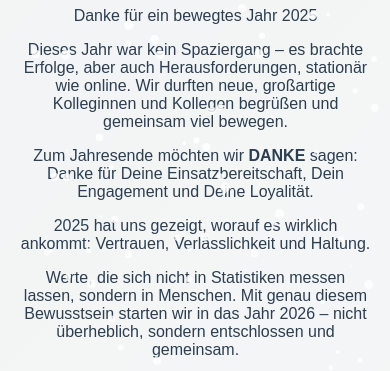
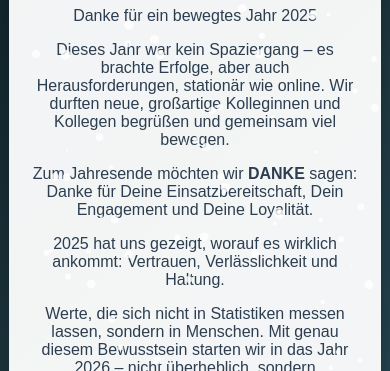
Before and after one commit to cwm-a-schuster/weihnachten2025, a plain HTML site: page index.html in a window 390 px wide. Shown: the part 201-572 px from the top of the page. Drawn offline with Linux system fonts and the light colour scheme.

Commit message:
Update index.html

```diff
--- a/index.html
+++ b/index.html
@@ -115,7 +115,7 @@
             }
 
             .container {
-                width: 90vw;          /* echte Viewport-Breite */
+                width: 85vw;          /* echte Viewport-Breite */
                 max-width: none;      /* keine Begrenzung mehr */
                 margin: 100px auto 40px;
                 padding: 28px 20px;
```
